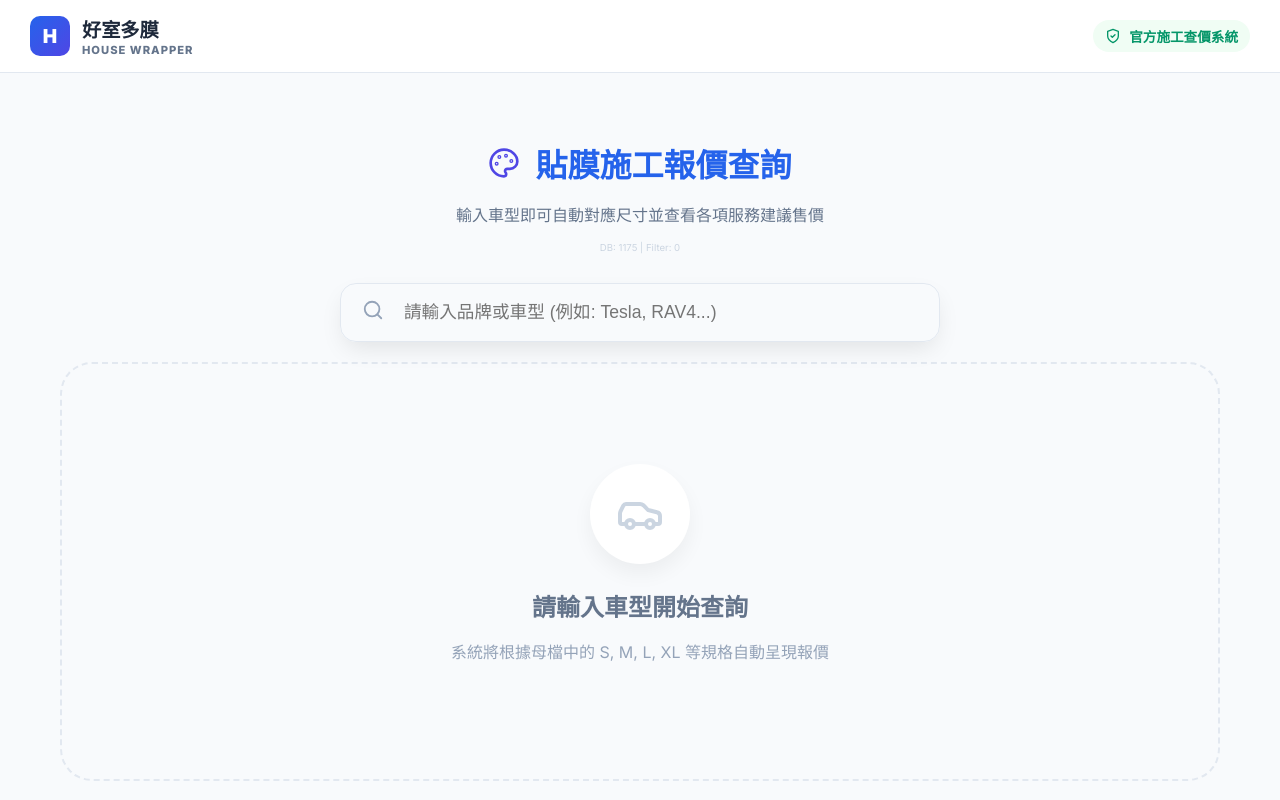
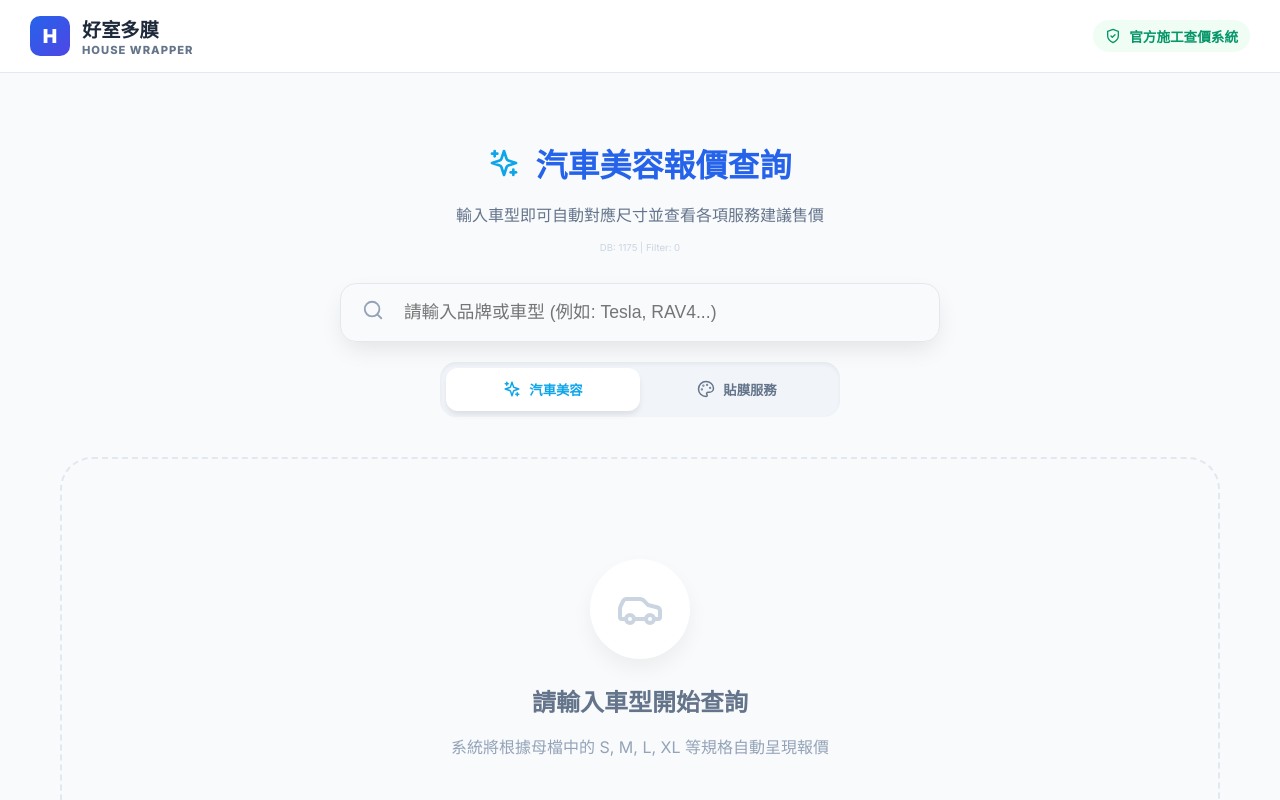
Before and after one commit to chenden13/housewrapper-price, a React (Vite) app: page / in a window 1280 px wide. Shown: the top 800 px of the page. Built offline with nearby package versions, Linux system fonts and the light colour scheme.

Commit message:
show toggle buttons

```diff
--- a/src/App.tsx
+++ b/src/App.tsx
@@ -44,7 +44,7 @@ function App() {
 
       {/* 內容區塊 */}
       <main style={{ flex: 1, padding: '20px 0' }}>
-        <PriceInquiryPage vehicleMaster={[]} initialMode="film" />
+        <PriceInquiryPage vehicleMaster={[]} />
       </main>
 
       {/* 底部資訊 */}
```
